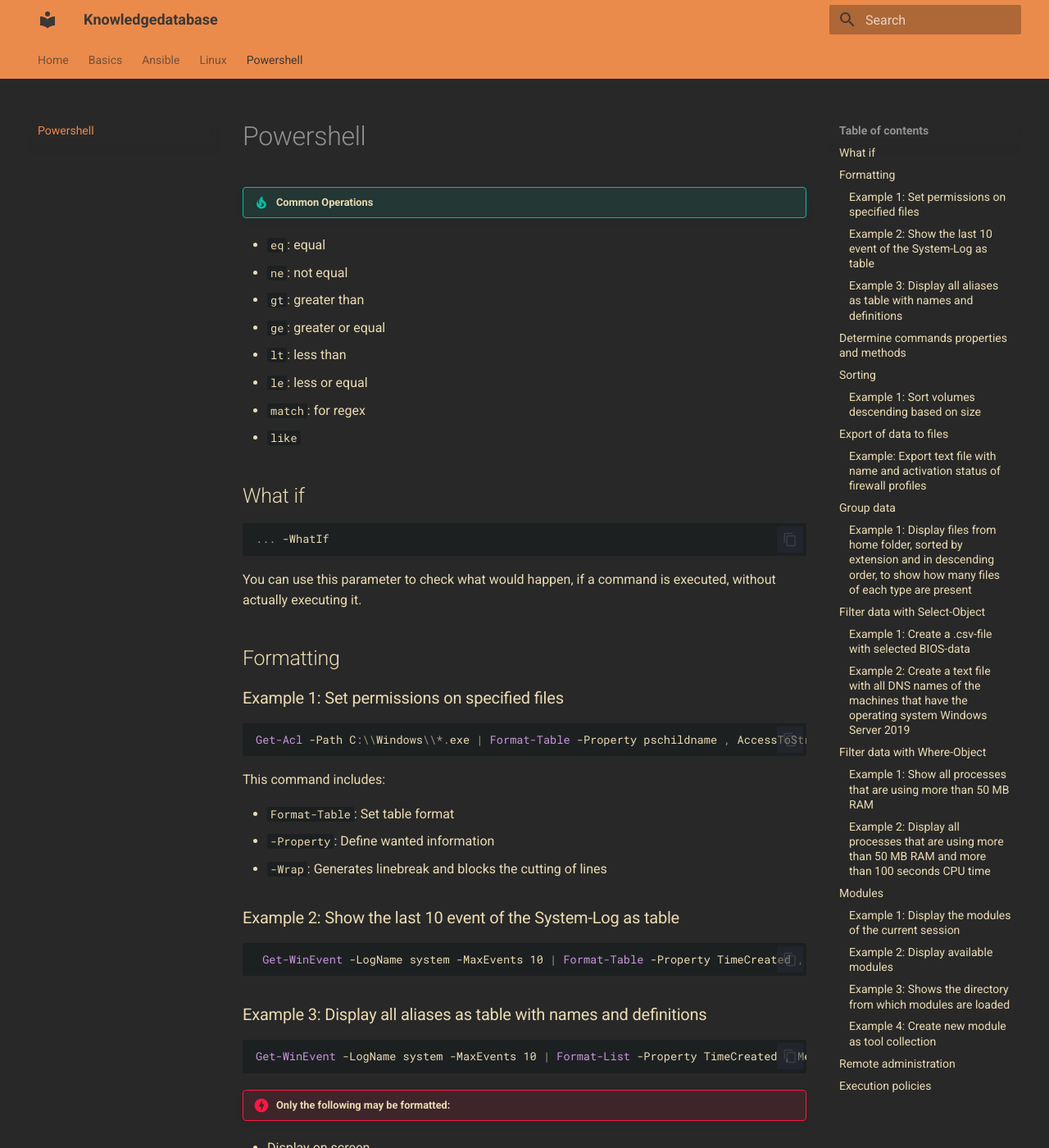
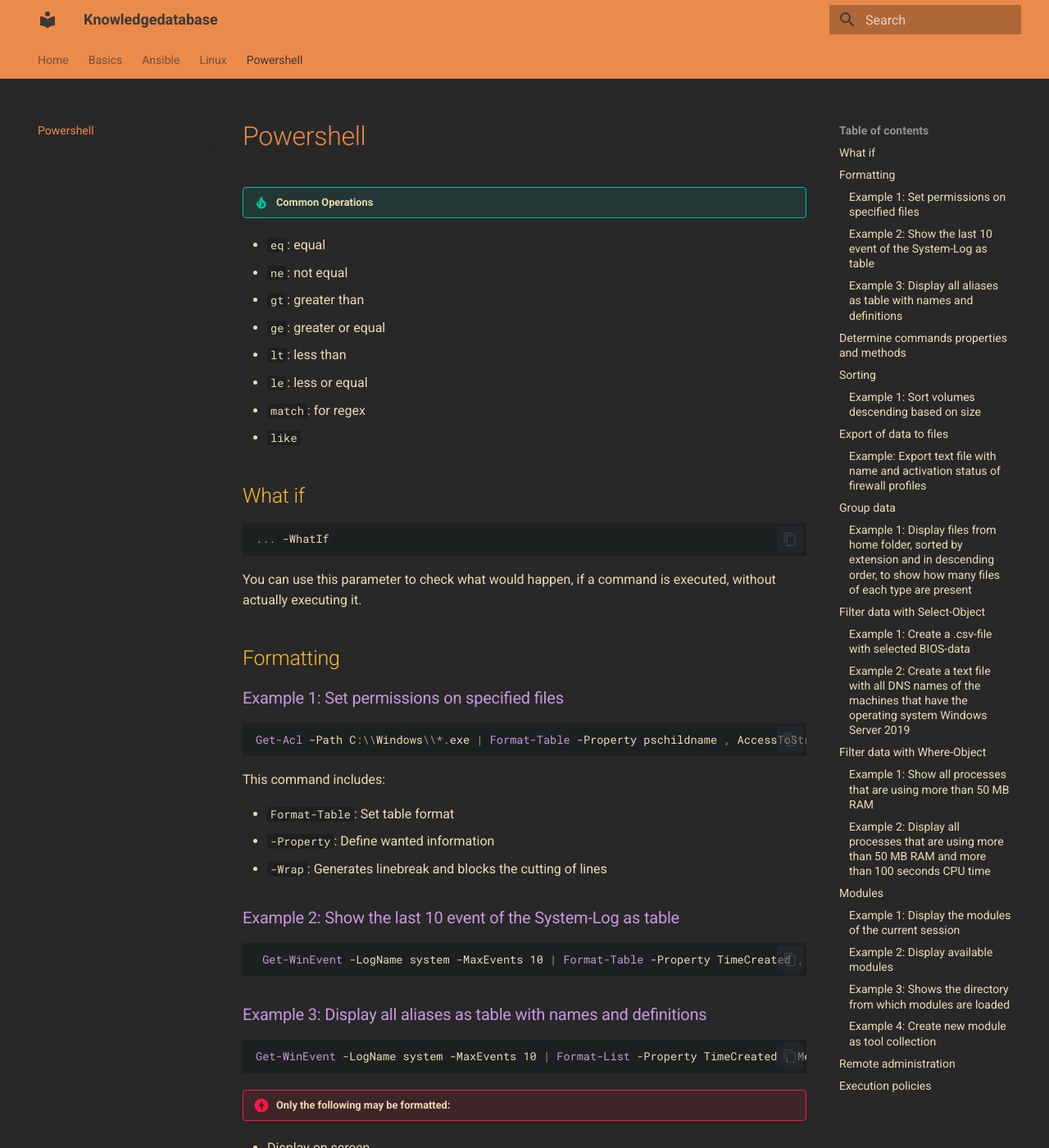
Before and after one commit to whosarian/knowledgedatabase, an MkDocs documentation site: the page built from docs/powershell.md, in a window 1280 px wide and 1400 px high. Shown: the whole window at 82% size. Built offline with MkDocs 1.6.1 and Material for MkDocs 9.7.7, drawn with Linux system fonts in a browser that asks for light colours.

Commit message:
add heading colors for dark mode in extra.css

```diff
--- a/docs/stylesheets/extra.css
+++ b/docs/stylesheets/extra.css
@@ -33,6 +33,21 @@
 [data-md-color-scheme="slate"] .md-typeset .highlight .nt {
     color: #ee6656 !important;
 }
+/* Gilt für den dunklen Modus (Slate) */
+[data-md-color-scheme="slate"] .md-typeset h1 {
+  color: #eb8b4b;
+}
+
+[data-md-color-scheme="slate"] .md-typeset h2 {
+  color: #fabd2f;
+}
+
+[data-md-color-scheme="slate"] .md-typeset h3 {
+  color: #ca95df;
+}
+[data-md-color-scheme="slate"] .md-typeset h4 {
+  color: #78eb95;
+}
 /* Zeilennummern */
 .highlight .linenos {
   background-color: #282828;
```
